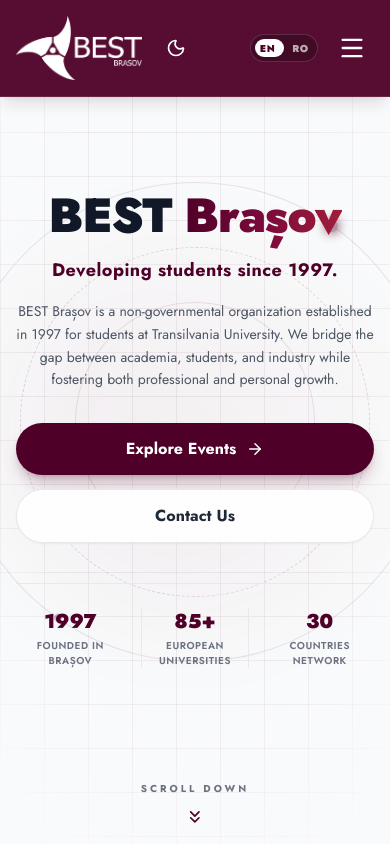
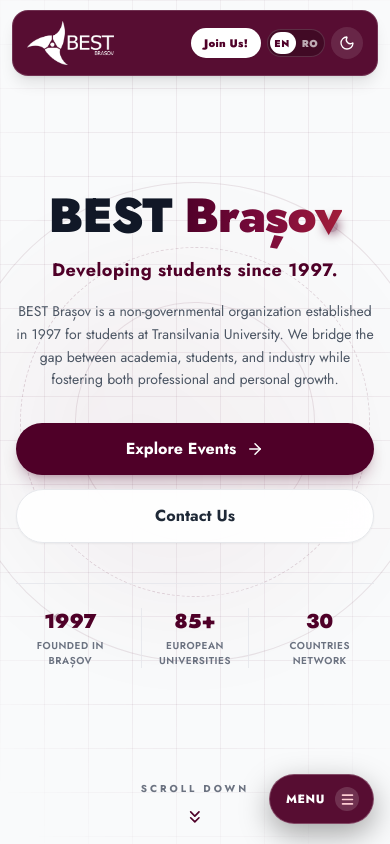
Before and after one commit to AndreigiurgeaSS/BEST-Brasov-website, a React (Vite) app: page / in a window 390 px wide. Shown: the top 844 px of the page. Built offline with nearby package versions, Linux system fonts and the light colour scheme.

Commit message:
Navbar update for phone mode

```diff
--- a/src/components/Navbar.jsx
+++ b/src/components/Navbar.jsx
@@ -1,7 +1,20 @@
 import { useState, useEffect, useRef, useCallback } from "react";
 import { createPortal } from "react-dom";
 import { Link, useLocation } from "react-router-dom";
-import { Menu, X, Moon, Sun } from "lucide-react";
+import {
+  Menu,
+  X,
+  Moon,
+  Sun,
+  Home,
+  Calendar,
+  Layers,
+  Users,
+  Handshake,
+  HelpCircle,
+  ArrowRight,
+  ChevronRight,
+} from "lucide-react";
 import { motion, AnimatePresence } from "framer-motion";
 import { useTranslation } from "react-i18next";
 
@@ -122,7 +135,7 @@ function ConfettiBurst({ origin, onDone }) {
   );
 }
 
-// ── Pill Switch Unificat EN / RO (Click oriunde pe el schimbă limba) ─────────
+// ── Pill Switch Unificat EN / RO ─────────────────────────────────────────────
 const LanguageSwitch = ({ lang, onToggle, compact = false }) => {
   const isRO = lang === "RO";
 
@@ -134,8 +147,8 @@ const LanguageSwitch = ({ lang, onToggle, compact = false }) => {
         onToggle();
       }}
       aria-label="Toggle language between English and Romanian"
-      className={`relative inline-flex items-center bg-black/25 dark:bg-white/10 border border-white/15 hover:border-white/30 rounded-full p-1 cursor-pointer select-none transition-colors ${
-        compact ? "w-[68px] h-7" : "w-[76px] h-8"
+      className={`relative inline-flex items-center bg-black/25 dark:bg-white/10 border border-white/15 hover:border-white/30 rounded-full p-0.5 sm:p-1 cursor-pointer select-none transition-colors flex-shrink-0 ${
+        compact ? "w-[58px] h-7" : "w-[76px] h-8"
       }`}
     >
       <motion.div
@@ -188,42 +201,24 @@ const Navbar = () => {
     i18n.changeLanguage(nextLang.toLowerCase());
   };
 
+  // Închide automat drawer-ul când se schimbă ruta
   useEffect(() => {
-    const appRoot = document.getElementById("root")?.firstElementChild;
-    if (!appRoot) return;
+    setIsOpen(false);
+  }, [location.pathname]);
 
-    const contentChildren = Array.from(appRoot.children).filter(
-      (el) => el.tagName.toLowerCase() !== "nav"
-    );
-
+  // Blochează scroll-ul paginii când Side Drawer-ul e deschis
+  useEffect(() => {
     if (isOpen) {
       document.body.style.overflow = "hidden";
-      contentChildren.forEach((el) => {
-        el.style.filter = "blur(6px) brightness(0.4)";
-        el.style.transition = "filter 0.3s ease";
-        el.style.pointerEvents = "none";
-        el.style.userSelect = "none";
-      });
     } else {
       document.body.style.overflow = "";
-      contentChildren.forEach((el) => {
-        el.style.filter = "";
-        el.style.transition = "filter 0.3s ease";
-        el.style.pointerEvents = "";
-        el.style.userSelect = "";
-      });
     }
-
     return () => {
       document.body.style.overflow = "";
-      contentChildren.forEach((el) => {
-        el.style.filter = "";
-        el.style.pointerEvents = "";
-        el.style.userSelect = "";
-      });
     };
   }, [isOpen]);
 
+  // Ascundere lină la scroll în jos / reapariție la scroll în sus
   useEffect(() => {
     const handleScroll = () => {
       const currentScrollY = window.scrollY;
@@ -284,13 +279,15 @@ const Navbar = () => {
   }, []);
 
   const navLinks = [
-    { name: t("nav.home"), path: "/" },
-    { name: t("nav.events"), path: "/events" },
-    { name: t("nav.departments"), path: "/departments" },
-    { name: t("nav.management"), path: "/management" },
-    { name: t("nav.partners"), path: "/partners" },
-    { name: t("nav.faq"), path: "/faq" },
+    { name: t("nav.home"), path: "/", icon: Home },
+    { name: t("nav.events"), path: "/events", icon: Calendar },
+    { name: t("nav.departments"), path: "/departments", icon: Layers },
+    { name: t("nav.management"), path: "/management", icon: Users },
+    { name: t("nav.partners"), path: "/partners", icon: Handshake },
+    { name: t("nav.faq"), path: "/faq", icon: HelpCircle },
   ];
+
+  const isRO = lang === "RO";
 
   return (
     <>
@@ -302,38 +299,44 @@ const Navbar = () => {
         />
       )}
 
-      {/* ── Navbar ── */}
+      {/* ── Top Navbar: Floating Glass Pill pe mobil/tabletă, bară completă pe desktop ── */}
+      <header
+        className={`fixed top-0 left-0 w-full z-50 transition-transform duration-300 pointer-events-none lg:pointer-events-auto
+          ${isVisible || isOpen ? "translate-y-0" : "-translate-y-full"}`}
+      >
+        <div className="px-3 pt-2.5 lg:p-0">
           <nav
-        className={`fixed top-0 left-0 w-full z-50 backdrop-blur-md shadow-lg border-b transition-transform duration-300
-          ${isVisible ? "translate-y-0" : "-translate-y-full"}
+            className={`pointer-events-auto mx-auto rounded-2xl lg:rounded-none backdrop-blur-md shadow-lg border lg:border-0 lg:border-b transition-colors duration-300
               ${
                 isDarkMode
-              ? "bg-[#180202]/95 border-rose-950/60"
-              : "bg-[#4F0028]/95 border-white/10"
+                  ? "bg-[#180202]/92 border-rose-900/50 lg:bg-[#180202]/95 lg:border-rose-950/60"
+                  : "bg-[#4F0028]/95 border-white/15 lg:bg-[#4F0028]/95 lg:border-white/10"
               }`}
           >
-        <div className="w-full mx-auto px-4 sm:px-8 lg:px-16 2xl:px-24">
-          <div className="flex justify-between items-center h-24">
-            {/* Logo + Controls */}
-            <div className="flex items-center gap-4 sm:gap-5 flex-shrink-0 z-50">
+            <div className="w-full mx-auto px-3.5 sm:px-6 lg:px-16 2xl:px-24">
+              <div className="flex justify-between items-center h-16 lg:h-24 gap-2">
+                {/* Logo + Desktop Controls */}
+                <div className="flex items-center gap-3 sm:gap-5 flex-shrink-0">
                   <Link to="/" className="flex items-center cursor-pointer">
                     <img
                       src="/images/logos/logo-BestBV.png"
                       alt="BEST Brașov Logo"
-                  className="h-16 sm:h-20 w-auto hover:scale-105 transition-transform"
+                      className="h-11 sm:h-12 lg:h-20 w-auto hover:scale-105 transition-transform"
                     />
                   </Link>
 
-              <div className="hidden sm:flex items-center">
+                  {/* Pe Desktop rămân lângă logo (exact ca înainte) */}
+                  <div className="hidden lg:flex items-center gap-4">
                     <LanguageSwitch lang={lang} onToggle={toggleLanguage} />
-              </div>
-
                     <button
+                      type="button"
                       onClick={toggleDarkMode}
+                      aria-label="Toggle theme"
                       className="p-2 text-white dark:text-gray-300 hover:bg-white/15 rounded-full transition-colors cursor-pointer"
                     >
                       {isDarkMode ? <Sun size={20} /> : <Moon size={20} />}
                     </button>
+                  </div>
                 </div>
 
                 {/* Desktop links */}
@@ -342,7 +345,7 @@ const Navbar = () => {
                     const isActive = location.pathname === link.path;
                     return (
                       <Link
-                    key={link.name}
+                        key={link.path}
                         to={link.path}
                         className="relative group py-2 text-rose-50 dark:text-gray-200 hover:text-white text-sm font-bold transition-colors"
                       >
@@ -356,7 +359,6 @@ const Navbar = () => {
                     );
                   })}
 
-              {/* [DESKTOP] Confetti DOAR la onClick (fără onMouseEnter) */}
                   <Link
                     to="/join"
                     ref={joinBtnRef}
@@ -367,67 +369,181 @@ const Navbar = () => {
                   </Link>
                 </div>
 
-            {/* Hamburger + Mobile Language Switch */}
-            <div className="lg:hidden flex items-center gap-3 z-50">
-              <div className="sm:hidden flex items-center">
+                {/* Mobil & Tabletă Top Bar (Dreapta): Join Us! + EN/RO + Tema */}
+                <div className="lg:hidden flex items-center gap-1.5 sm:gap-2.5">
+                  <Link
+                    to="/join"
+                    onClick={triggerConfetti}
+                    className="inline-flex items-center px-3 sm:px-4 py-1.5 rounded-full bg-white dark:bg-[#4F0028] text-[#4F0028] dark:text-white text-[11px] sm:text-xs font-black tracking-wide shadow-sm active:scale-95 transition-transform whitespace-nowrap border border-transparent dark:border-rose-400/35"
+                  >
+                    {t("nav.join")}
+                  </Link>
+
                   <LanguageSwitch lang={lang} onToggle={toggleLanguage} compact />
-              </div>
 
                   <button
-                onClick={() => setIsOpen(!isOpen)}
-                className="text-white p-2 cursor-pointer"
+                    type="button"
+                    onClick={toggleDarkMode}
+                    aria-label="Toggle theme"
+                    className="w-8 h-8 flex items-center justify-center rounded-full bg-white/10 hover:bg-white/20 text-white transition-colors cursor-pointer flex-shrink-0"
                   >
-                {isOpen ? <X size={28} /> : <Menu size={28} />}
+                    {isDarkMode ? <Sun size={16} /> : <Moon size={16} />}
                   </button>
                 </div>
               </div>
             </div>
+          </nav>
+        </div>
+      </header>
 
-        {/* ── Mobile & Tablet dropdown ── */}
+      {/* ── Buton Plutitor Jos-Dreapta (Thumb Zone, doar pe mobil & tabletă) ── */}
+      <motion.button
+        type="button"
+        onClick={() => setIsOpen((prev) => !prev)}
+        aria-label={isOpen ? "Close menu" : "Open menu"}
+        aria-expanded={isOpen}
+        whileTap={{ scale: 0.94 }}
+        className={`lg:hidden fixed right-4 bottom-5 z-[70] inline-flex items-center gap-2.5 pl-4 pr-3.5 py-3 rounded-full font-extrabold text-xs uppercase tracking-wider shadow-[0_10px_30px_rgba(0,0,0,0.35)] border backdrop-blur-md transition-colors duration-200 cursor-pointer select-none
+          ${
+            isOpen
+              ? "bg-white text-[#4F0028] border-white/60"
+              : isDarkMode
+              ? "bg-[#2a040e]/95 text-white border-rose-400/35"
+              : "bg-[#4F0028]/95 text-white border-white/25"
+          }`}
+        style={{ marginBottom: "env(safe-area-inset-bottom)" }}
+      >
+        <span>{isOpen ? (isRO ? "Închide" : "Close") : isRO ? "Meniu" : "Menu"}</span>
+        <span
+          className={`w-6 h-6 rounded-full flex items-center justify-center ${
+            isOpen ? "bg-[#4F0028]/10 text-[#4F0028]" : "bg-white/15 text-rose-200"
+          }`}
+        >
+          {isOpen ? <X size={15} strokeWidth={2.5} /> : <Menu size={15} strokeWidth={2.5} />}
+        </span>
+      </motion.button>
+
+      {/* ── Side Drawer din Dreapta + Backdrop Blur Clickabil (mobil & tabletă) ── */}
       <AnimatePresence>
         {isOpen && (
+          <div className="lg:hidden fixed inset-0 z-[60]">
+            {/* Backdrop pe stânga: tap oriunde închide meniul */}
             <motion.div
-              initial={{ opacity: 0, height: 0 }}
-              animate={{ opacity: 1, height: "auto" }}
-              exit={{ opacity: 0, height: 0 }}
-              className={`lg:hidden absolute top-24 left-0 w-full border-t border-white/10 overflow-hidden z-50
-                ${isDarkMode ? "bg-[#180202]/95" : "bg-[#4F0028]/95"}`}
+              initial={{ opacity: 0 }}
+              animate={{ opacity: 1 }}
+              exit={{ opacity: 0 }}
+              transition={{ duration: 0.22 }}
+              onClick={() => setIsOpen(false)}
+              className="absolute inset-0 bg-black/55 backdrop-blur-[5px]"
+            />
+
+            {/* Sertarul lateral (80% din lățime, max 320px) */}
+            <motion.aside
+              initial={{ x: "100%" }}
+              animate={{ x: 0 }}
+              exit={{ x: "100%" }}
+              transition={{ type: "spring", stiffness: 360, damping: 34 }}
+              className={`absolute top-0 right-0 h-full w-[82%] max-w-[320px] flex flex-col border-l shadow-2xl
+                ${
+                  isDarkMode
+                    ? "bg-gradient-to-b from-[#200308] via-[#160204] to-[#0f0102] border-rose-900/50"
+                    : "bg-gradient-to-b from-[#4F0028] via-[#3c001e] to-[#290014] border-white/15"
+                }`}
             >
-              <div className="grid grid-cols-2 gap-3 p-6 sm:max-w-2xl sm:mx-auto">
-                {navLinks.map((link) => {
+              {/* Header Drawer */}
+              <div className="flex items-center justify-between px-6 pt-6 pb-5 border-b border-white/10">
+                <Link
+                  to="/"
+                  onClick={() => setIsOpen(false)}
+                  className="flex items-center"
+                >
+                  <img
+                    src="/images/logos/logo-BestBV.png"
+                    alt="BEST Brașov"
+                    className="h-11 w-auto"
+                  />
+                </Link>
+                <button
+                  type="button"
+                  onClick={() => setIsOpen(false)}
+                  aria-label="Close navigation"
+                  className="w-9 h-9 rounded-xl bg-white/10 hover:bg-white/20 text-white flex items-center justify-center transition-colors cursor-pointer"
+                >
+                  <X size={18} />
+                </button>
+              </div>
+
+              {/* Lista de pagini (ușor de atins cu degetul) */}
+              <div className="flex-1 overflow-y-auto px-4 py-5 flex flex-col gap-1.5">
+                {navLinks.map((link, idx) => {
+                  const Icon = link.icon;
                   const isActive = location.pathname === link.path;
+
                   return (
+                    <motion.div
+                      key={link.path}
+                      initial={{ opacity: 0, x: 18 }}
+                      animate={{ opacity: 1, x: 0 }}
+                      transition={{ delay: 0.04 + idx * 0.035, duration: 0.22 }}
+                    >
                       <Link
-                      key={link.name}
                         to={link.path}
                         onClick={() => setIsOpen(false)}
-                      className={`text-center py-4 rounded-xl font-bold text-sm transition-all ${
+                        className={`relative flex items-center justify-between px-4 py-3.5 rounded-2xl font-bold text-[15px] transition-all ${
                           isActive
-                          ? "bg-white/25 dark:bg-[#320606] text-white border-2 border-white/40 dark:border-rose-400 shadow-sm"
-                          : "bg-white/10 text-white hover:bg-white/20"
+                            ? "bg-white/18 text-white shadow-sm"
+                            : "text-rose-50/85 hover:bg-white/10 hover:text-white active:scale-[0.98]"
                         }`}
                       >
-                      {link.name}
+                        {/* Bară fină de accent pentru pagina activă */}
+                        {isActive && (
+                          <span className="absolute left-0 top-3 bottom-3 w-1 rounded-r-full bg-rose-300" />
+                        )}
+
+                        <span className="flex items-center gap-3.5">
+                          <span
+                            className={`w-9 h-9 rounded-xl flex items-center justify-center transition-colors ${
+                              isActive
+                                ? "bg-white/20 text-rose-200"
+                                : "bg-white/[0.07] text-rose-200/80"
+                            }`}
+                          >
+                            <Icon size={18} />
+                          </span>
+                          <span>{link.name}</span>
+                        </span>
+
+                        <ChevronRight
+                          size={16}
+                          className={isActive ? "text-rose-200" : "text-white/35"}
+                        />
                       </Link>
+                    </motion.div>
                   );
                 })}
               </div>
-              <div className="px-6 pb-8 sm:max-w-2xl sm:mx-auto">
+
+              {/* Footer Drawer: CTA Join Us! (lăsând loc jos pentru butonul Close plutitor) */}
+              <div
+                className="px-5 pt-4 pb-24 border-t border-white/10"
+                style={{ paddingBottom: "calc(5.5rem + env(safe-area-inset-bottom))" }}
+              >
                 <Link
                   to="/join"
                   onClick={(e) => {
                     triggerConfetti(e);
                     setIsOpen(false);
                   }}
-                  className="w-full bg-white dark:bg-[#4F0028] text-[#4F0028] dark:text-white py-4 rounded-2xl font-black text-center block shadow-xl active:scale-95 transition-transform"
+                  className="w-full inline-flex items-center justify-center gap-2 bg-white dark:bg-[#4F0028] text-[#4F0028] dark:text-white py-3.5 rounded-2xl font-black text-sm tracking-wide shadow-xl active:scale-95 transition-transform border border-transparent dark:border-rose-400/40"
                 >
-                  {t("nav.join")}
+                  <span>{t("nav.join")}</span>
+                  <ArrowRight size={16} />
                 </Link>
               </div>
-            </motion.div>
+            </motion.aside>
+          </div>
         )}
       </AnimatePresence>
-      </nav>
     </>
   );
 };
```
Lines whose indentation alone changed are shown as unchanged.
